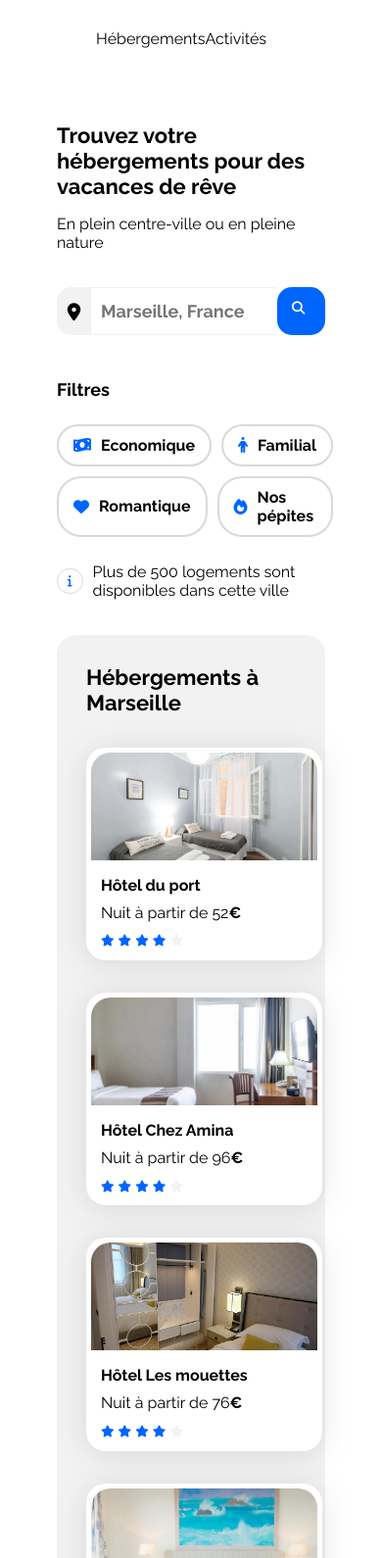
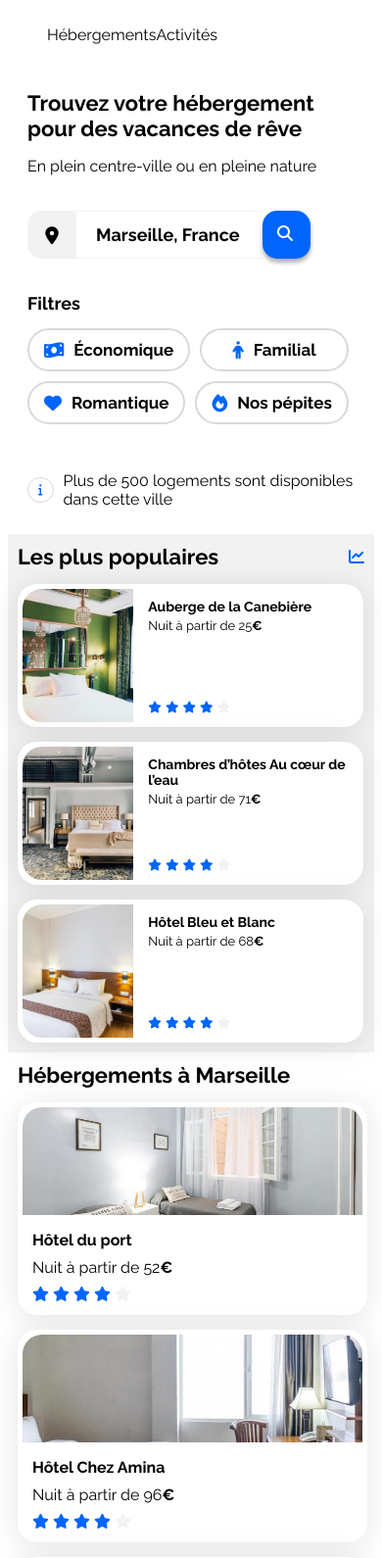
Before and after one commit to Rezorb/Projet_2_Mehdy, a plain HTML site: page index.html in a window 390 px wide. Shown: the part 63-1653 px from the top of the page at 98% size. Drawn offline with Linux system fonts and the light colour scheme.

Commit message:
Responsive - focus mobile version

```diff
--- a/css/style.css
+++ b/css/style.css
@@ -1,6 +1,8 @@
 /****** General ***********/
 * {
     font-family: 'Raleway', sans-serif;
+    list-style-type: none;
+    text-decoration: none;
 }
 
 :root {
@@ -23,9 +25,7 @@
 /******* Nav ***********/
 
 .nav-links {
-    width: 100%;
     display: flex;
-    flex-direction: row;
     justify-content: space-between;
 }
 
@@ -45,7 +45,6 @@
 
 .menu {
     width: 30%;
-    padding: 0 25px 0 25px
 }
 
 .menu ul {
@@ -53,17 +52,16 @@
     justify-content: space-around;
 }
 
-.menu li {
-    list-style-type: none;
+.menu ul li a {
+    display: flex;
+    justify-content: space-between;
 }
 
 .menu a {
     font-size: 16px;
-    text-decoration: none;
     color: black;
     cursor: pointer;
     padding-top: 1em;
-
 }
 
 .menu a:hover {
@@ -131,8 +129,9 @@ body {
 form {
     display: flex;
     flex-direction: row;
-    margin: auto;
-    width: 100%;
+    justify-content: flex-start;
+    width: 377px;
+    height: 49px;
     margin-top: 20px;
     align-items: center;
 }
@@ -150,9 +149,7 @@ form {
 
 }
 
-input {
-    padding: 10px;
-}
+
 
 .formulaire input[type="search"] {
     display: flex;
@@ -167,6 +164,7 @@ input {
     border-bottom: 1px solid #F2F2F2;
     border-left: none;
     border-right: none;
+    padding: 10px 0 10px 20px;
 }
 
 .formulaire input[type="submit"] {
@@ -201,7 +199,7 @@ input {
     display: flex;
     align-items: center;
     padding-top: 30px;
-    gap: 10px;
+    gap: 15px;
 }
 
 .filters h2 {
@@ -211,20 +209,21 @@ input {
 .filters-bloc-1 {
     display: flex;
     flex-direction: row;
-    gap: 10px;
+    gap: 15px;
 
 }
 
 .filters-bloc-2 {
     display: flex;
     flex-direction: row;
-    gap: 10px;
+    gap: 15px;
 }
 
 .filters-choice {
     display: flex;
-    flex-direction: row;
-    gap: 10px;
+    align-items: center;
+    gap: 15px;
+    height: 50px;
 }
 
 .filters-config {
@@ -234,8 +233,14 @@ input {
     border-radius: 25px;
     display: flex;
     justify-content: space-between;
+    align-items: center;
 
 }
+
+.filters-config i {
+    font-size: 18px;
+}
+
 
 .filters-config:hover {
     background-color: #DEEBFF;
@@ -244,6 +249,7 @@ input {
 .filters-txt {
     padding-left: 10px;
     font-weight: bold;
+    font-size: 17px;
 }
 
 /****** Infos **************/
@@ -274,7 +280,7 @@ input {
 }
 
 .hebergements-and-populaires section {
-    background-color: var(--main-bg-color);
+
     border-radius: 20px;
     padding: 30px;
     box-sizing: border-box;
@@ -283,6 +289,7 @@ input {
 /****** Hebergements ***********/
 .hebergements {
     width: 65%;
+    background-color: var(--main-bg-color);
 }
 
 .hebergements-title {
@@ -358,7 +365,7 @@ input {
 
 .afficher-plus h2 {
     font-size: 18px;
-    padding-top: 20px;
+    padding-top: 15px;
     margin-bottom: 0px;
 }
 
@@ -370,6 +377,7 @@ input {
 /****** Populaires ***********/
 .populaires {
     width: 32%;
+    background-color: var(--main-bg-color);
 }
 
 .populaires-title {
@@ -416,15 +424,14 @@ input {
 /******* Activités **********/
 
 .activites {
-
-    padding-bottom: 30px;
+    padding-bottom: 15px;
 }
 
 .activites-cards {
     display: flex;
-    padding: 30px 0 0 30px;
-    gap: 20px;
-    max-width: 100%;
+    padding: 30px 30px 30px 30px;
+    gap: 30px;
+
 }
 
 .activites-cards .card {
@@ -466,6 +473,7 @@ footer {
     height: 163px;
     background-color: #F2F2F2;
     width: 100%;
+    margin-top: 30px;
 
 }
 
@@ -572,12 +580,14 @@ footer {
         display: flex;
         flex-direction: column;
         justify-content: space-between;
-        padding-top: 30px;
+
     }
     .filters {
         display: flex;
         flex-direction: column;
         align-items: flex-start;
+        padding-top: 20px;
+        gap: 0;
     }
 
     .filters-choice {
@@ -617,6 +627,7 @@ footer {
         font-size: 13px;
     }
 
+
     .activites-cards img{
         height: 200px;
         width: 100%;
@@ -628,6 +639,16 @@ footer {
 /* Small devices (phones, less than 768px) */
 @media screen and (max-width: 767.98px) {
 
+    .body {
+        margin: 0 ;
+        padding: 0;
+    }
+
+    .main-container {
+        padding: 0;
+        margin: 0;
+    }
+
     .nav-links {
         display: flex;
         flex-direction: column;
@@ -635,7 +656,7 @@ footer {
     }
 
     .logo {
-        padding: 20px 0;
+        padding: 20px 0 0 0;
         display: flex;
         justify-content: center;
         width: 100%;
@@ -643,7 +664,7 @@ footer {
 
     .menu {
         width: 100%;
-        padding: 10px 0;
+        padding: 10px 0 15px 0;
         display: flex;
         text-align: center;
         margin: auto;
@@ -666,11 +687,15 @@ footer {
         border-top-style: none;
     }
 
+    .recherche {
+        margin-top: 0;
+        padding: 0 20px;
+    }
 
     .filters-choice {
     display: flex;
     flex-direction: column;
-    margin: auto;
+
     }
 
     .filters-bloc-1 {
@@ -700,7 +725,7 @@ footer {
         display: none;
     }
 
-    .formulaire button  {
+    .formulaire button {
         background-color: #0065FC;
         height: 49px;
         width: 49px;
@@ -708,13 +733,30 @@ footer {
         padding: 15px 15px 16px 15px;
         border: none;
         display: flex;
+        box-shadow: 0px 4px 4px rgba(0, 0, 0, 0.3);
+        font-size: 16px;
     }
 
+    .info {
+        padding: 80px 0 0 0;
+    }
 
+   .hebergements-and-populaires section {
+        padding: 10px;
 
+        border-radius: 0;
+   }
+
+    .hebergements {
+        order: 2;
+        background-color: transparent;
+        padding: 10px;
+
+    }
 
     .hebergements-cards .card {
-        width: 100%;
+        width: 98%;
+        margin-top: 15px;
     }
 
     .hebergements-cards .bloc1 {
@@ -729,6 +771,20 @@ footer {
         justify-content: space-between;
     }
 
+    .hebergements-cards .card-rating i {
+        font-size: 15px;
+    }
+
+    .afficher-plus h2 {
+        padding-top: 0;
+    }
+
+    .populaires {
+        order: 1;
+        margin-top: 10px;
+
+    }
+
     .populaires-cards {
         display: flex;
         flex-direction: column;
@@ -736,19 +792,32 @@ footer {
     }
 
     .populaires-cards .card {
-        width: 100%;
+        width: 97%;
+        margin-top: 15px;
     }
 
+    .activites {
+        padding: 20px;
+    }
+
+    .activites-title h1 {
+       margin: 60px 0 20px 0;
+    }
 
     .activites-cards {
         display: flex;
         flex-direction: column;
         justify-content: space-between;
+        padding: 0px;
+    }
+
+    .activites-cards .card {
+        margin-top: 0;
     }
 
     footer {
         height: 461px;
-        padding-left: 0;
+        padding-left: 0px;
 
     }
 
--- a/index.html
+++ b/index.html
@@ -32,13 +32,13 @@
         <main>
             <section class="recherche">
                 <div class="recherche-title">
-                    <h1 class="section-title">Trouvez votre hébergements pour des vacances de rêve</h1>
+                    <h1 class="section-title">Trouvez votre hébergement pour des vacances de rêve</h1>
                     <p>En plein centre-ville ou en pleine nature</p>
                 </div>
                 <div class="formulaire">
                     <form action="" method="post">
                         <i class="fa-solid fa-location-dot" style="color: #000000;"></i>
-                        <input type="search" placeholder="Marseille, France">
+                        <input type="search" value="Marseille, France">
                         <div class="switch">
                             <input type="submit" value="Rechercher">
                             <button class="fa-sharp fa-solid fa-magnifying-glass" style="color: #ffffff;">
@@ -54,7 +54,7 @@
                         <div class="filters-bloc-1">
                             <div class="filters-config">
                                 <i class="fa-solid fa-money-bill-wave" style="color: #0065fc;"></i>
-                                <div class="filters-txt">Economique</div>
+                                <div class="filters-txt">Économique</div>
                             </div>
                             <div class="filters-config">
                                 <i class="fa-solid fa-person" style="color: #0065fc;"></i>
```
